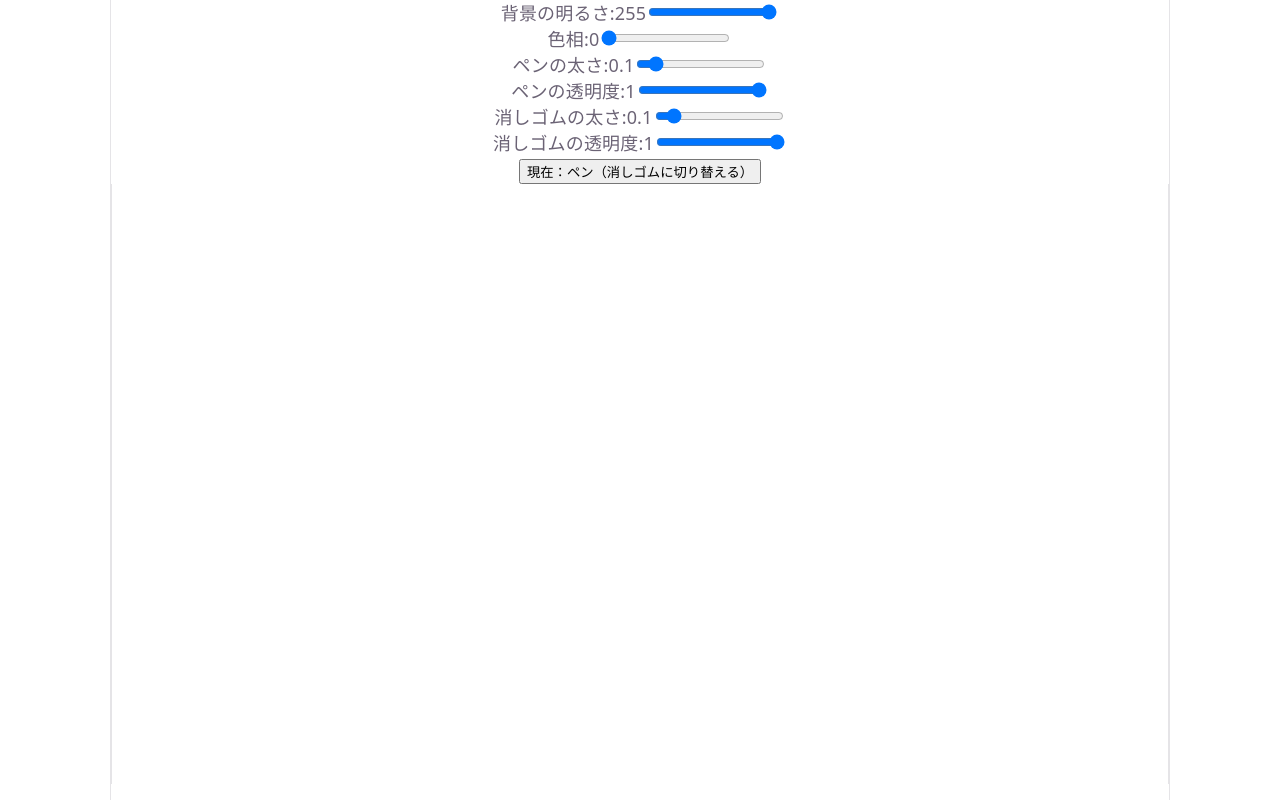
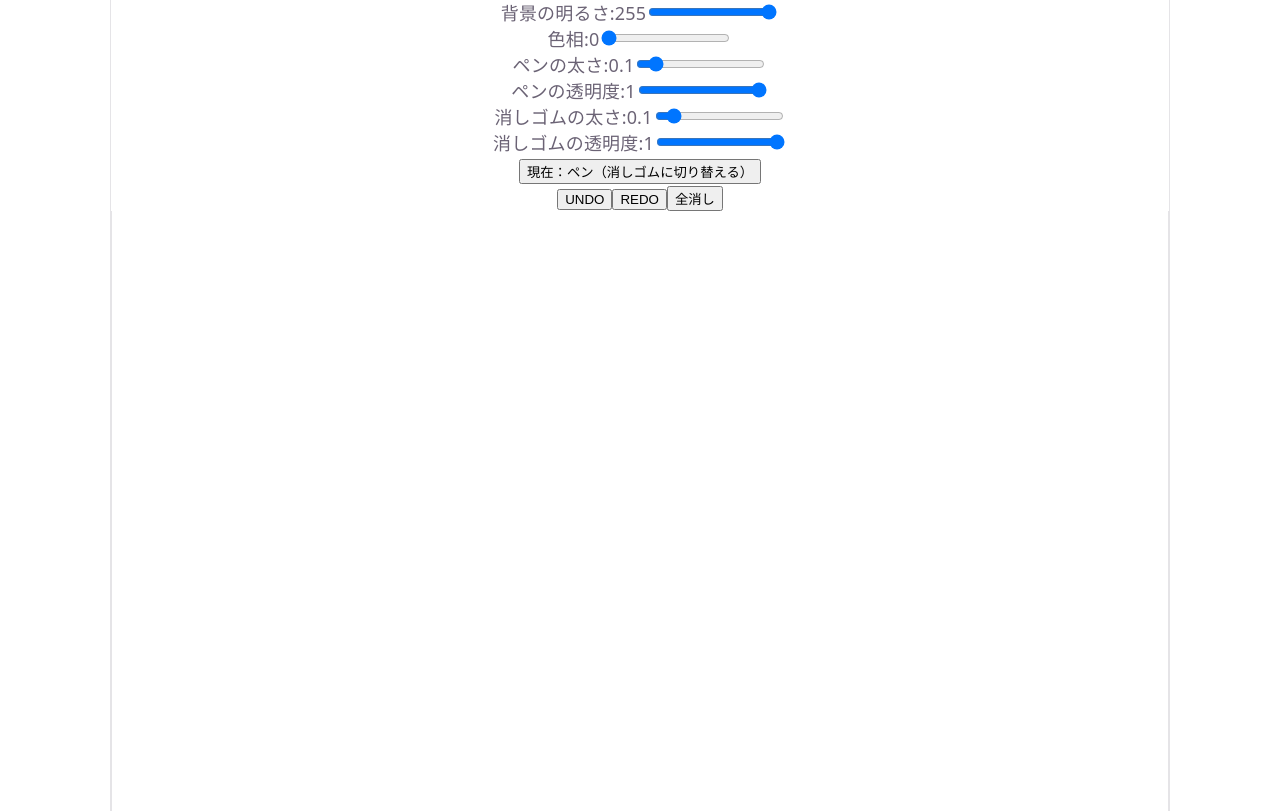
Before and after one commit to ing-0701/GlowingDrawingForWEB, a React (Vite) app in the folder frontend/: page / in a window 1280 px wide. Built offline with nearby package versions, Linux system fonts and the light colour scheme.

Commit message:
既存の機能はすべてWEBに対応した

```diff
--- a/frontend/src/components/ofViewer.tsx
+++ b/frontend/src/components/ofViewer.tsx
@@ -1,4 +1,6 @@
 import { useRef, useState } from 'react'
+
+type PaintCommand = 'undo' | 'redo' | 'deleteAll'
 
 type PaintWindow = Window & {
     paintBackgroundBrightness?: number
@@ -8,6 +10,7 @@ type PaintWindow = Window & {
     paintEraserSize?: number
     paintEraserAlpha?: number
     paintPenMode?: boolean
+    paintCommands?: PaintCommand[]
 }
 
 export default function OfViewer() {
@@ -75,6 +78,18 @@ export default function OfViewer() {
         if (paintWindow) {
             (paintWindow as PaintWindow).paintPenMode = value
         }
+    }
+
+    function sendCommand(command: PaintCommand) {
+        const paintWindow = iframeRef.current?.contentWindow as PaintWindow | null
+
+        if (!paintWindow) return
+
+        if (!paintWindow.paintCommands) {
+            paintWindow.paintCommands = []
+        }
+
+        paintWindow.paintCommands.push(command)
     }
 
     return (
@@ -189,6 +204,20 @@ export default function OfViewer() {
                 }
             </button>
 
+            <div>
+                <button type="button" onClick={() => sendCommand('undo')}>
+                    UNDO
+                </button>
+
+                <button type="button" onClick={() => sendCommand('redo')}>
+                    REDO
+                </button>
+
+                <button type="button" onClick={() => sendCommand('deleteAll')}>
+                    全消し
+                </button>
+            </div>
+
             <iframe
                 ref={iframeRef}
                 title="openFrameworksのペイント画面"
```
Also changed, not shown: 2 other files (tests, documents, lock files or other folders).
